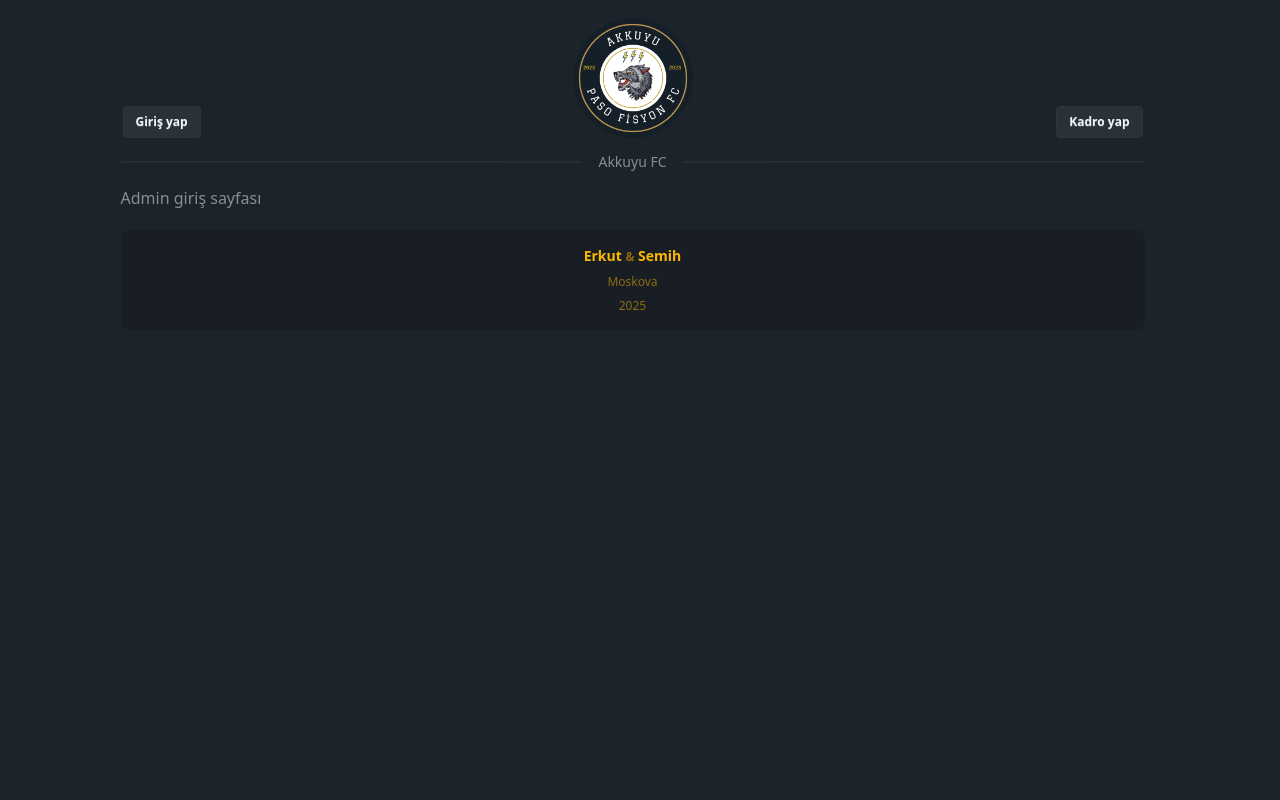
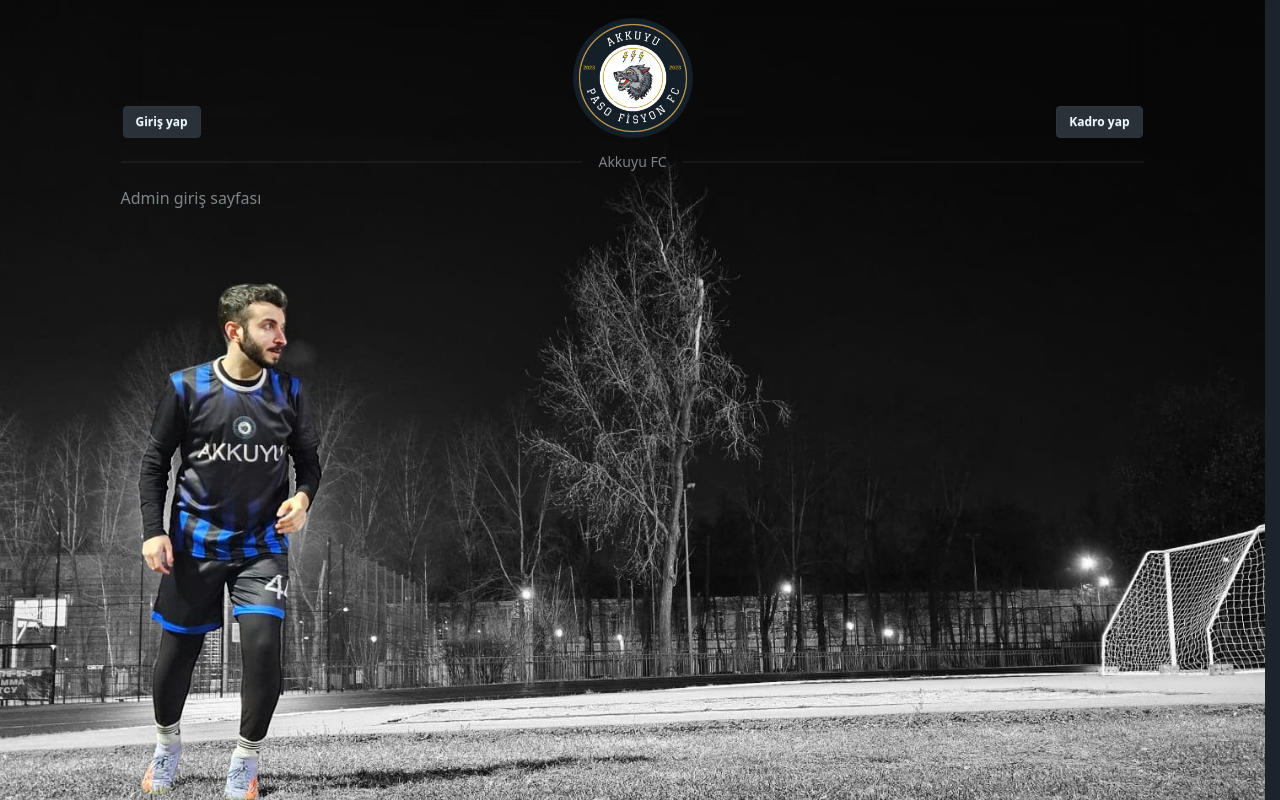
Before and after one commit to ErcouldnT/futbol.erkut.dev, a SvelteKit app: page /admin in a window 1280 px wide. Shown: the top 800 px of the page. Built offline with nearby package versions, Linux system fonts and the light colour scheme.

Commit message:
add: bg_eyup.jpg

```diff
--- a/src/app.css
+++ b/src/app.css
@@ -9,3 +9,11 @@
 html {
 	scrollbar-gutter: stable;
 }
+
+body {
+	background-image: url("/bg_eyup.jpg");
+	background-size: cover;
+	background-position: center;
+	background-repeat: no-repeat;
+	min-h-screen: 100vh;
+}
--- a/src/lib/components/Footer.svelte
+++ b/src/lib/components/Footer.svelte
@@ -1,5 +1,5 @@
 <footer
-	class="footer sm:footer-horizontal footer-center bg-base-200 text-base-content card mt-5 p-4"
+	class="footer sm:footer-horizontal footer-center bg-base-200/50 text-base-content card mt-5 p-4 backdrop-blur-md"
 >
 	<aside class="text-warning">
 		<p class="text-sm font-bold">Erkut <span class="text-xs opacity-50">&</span> Semih</p>
--- a/src/lib/components/Header.svelte
+++ b/src/lib/components/Header.svelte
@@ -2,7 +2,7 @@
 	// import { goto } from "$app/navigation";
 </script>
 
-<main class="navbar bg-base-100 p-0">
+<main class="navbar bg-base-100/0 p-0 backdrop-blur-md">
 	<h1 class="navbar-start place-self-end">
 		<a href="/admin" class="btn btn-sm btn-soft mx-0.5">Giriş yap</a>
 	</h1>
--- a/src/lib/components/Line-up.svelte
+++ b/src/lib/components/Line-up.svelte
@@ -174,7 +174,7 @@
 		{#if isLoading}
 			<LoadingSpinner />
 		{:else}
-			<ul class="menu menu-vertical bg-base-200 rounded-box w-56 gap-1">
+			<ul class="menu menu-vertical bg-base-200/50 rounded-box w-56 gap-1 backdrop-blur-md">
 				{#each players as player (player.id)}
 					<!-- svelte-ignore a11y_click_events_have_key_events -->
 					<!-- svelte-ignore a11y_no_noninteractive_element_interactions -->
@@ -217,7 +217,7 @@
 		{#if isLoading}
 			<LoadingSpinner />
 		{:else}
-			<ul class="menu menu-vertical bg-base-200 rounded-box w-56 gap-1">
+			<ul class="menu menu-vertical bg-base-200/50 rounded-box w-56 gap-1 backdrop-blur-md">
 				{#each players as player (player.id)}
 					<!-- svelte-ignore a11y_click_events_have_key_events -->
 					<!-- svelte-ignore a11y_no_noninteractive_element_interactions -->
--- a/src/lib/components/LoadingSpinner.svelte
+++ b/src/lib/components/LoadingSpinner.svelte
@@ -1 +1 @@
-<span class="loading loading-spinner loading-xl my-10"></span>
+<span class="loading loading-spinner loading-xl my-10 min-h-screen"></span>
--- a/src/lib/components/MatchCard.svelte
+++ b/src/lib/components/MatchCard.svelte
@@ -50,13 +50,16 @@
 	}
 </script>
 
-<main class="card bg-base-200 w-full p-5">
+<main
+	class="card bg-base-200/50 w-full p-5 shadow-lg transition-all duration-300 ease-in-out hover:shadow-xl
+	{isExpanded ? 'backdrop-blur-2xl' : 'backdrop-blur-md'}"
+>
 	<!-- svelte-ignore a11y_click_events_have_key_events -->
 	<!-- svelte-ignore a11y_no_static_element_interactions -->
 	<div on:click={toggleAccordion} class="cursor-pointer">
 		{#if match.match_time}
 			<div class="flex items-center justify-between">
-				<p class="text-primary text-sm font-bold sm:text-lg">
+				<p class="text-sm font-medium opacity-50 sm:text-lg">
 					{new Date(match.match_time).toLocaleDateString("tr-TR", {
 						day: "2-digit",
 						month: "long",
@@ -67,7 +70,7 @@
 					>Maç Detayları <ArrowDownNarrowWide size={18} /></button
 				>
 			</div>
-			<p class="text-success text-xs sm:text-sm">
+			<p class="text-xs opacity-50 sm:text-sm">
 				{formatMatchTime(new Date(match.match_time))}
 			</p>
 		{/if}
--- a/src/routes/+layout.svelte
+++ b/src/routes/+layout.svelte
@@ -32,7 +32,7 @@
 	<meta name="twitter:image" content="/favicon.png" />
 </svelte:head>
 
-<div class="mx-auto mb-5 max-w-5xl">
+<div class="mx-auto min-h-screen max-w-5xl">
 	<Header />
 	<div class="divider text-sm opacity-50">Akkuyu FC</div>
 	{@render children()}
--- a/src/routes/admin/+page.svelte
+++ b/src/routes/admin/+page.svelte
@@ -1 +1,3 @@
-<p class="opacity-50">Admin giriş sayfası</p>
+<main class="min-h-screen">
+	<p class="opacity-50">Admin giriş sayfası</p>
+</main>
```
Also changed, not shown: static/bg_eyup.jpg (added).
